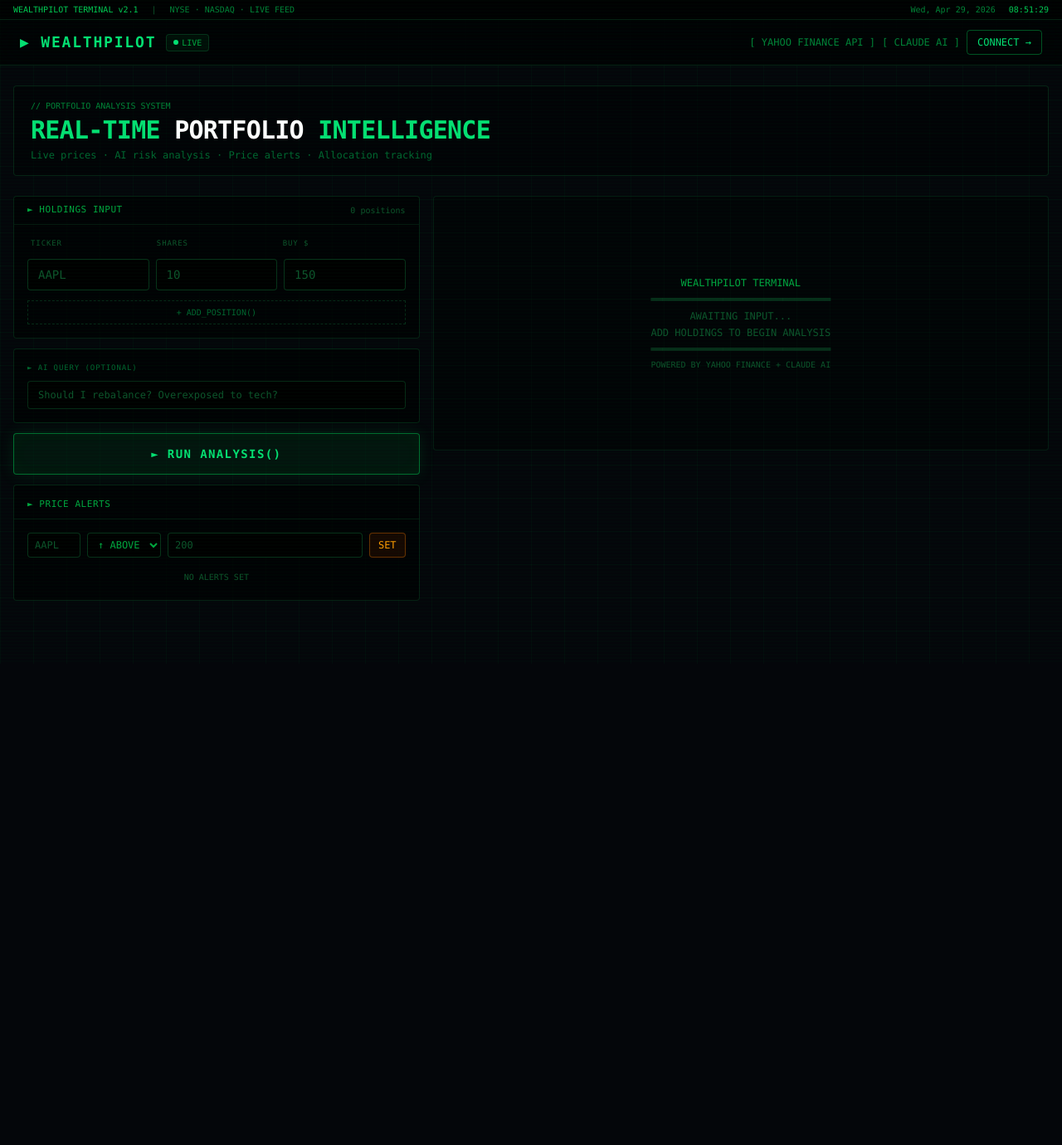
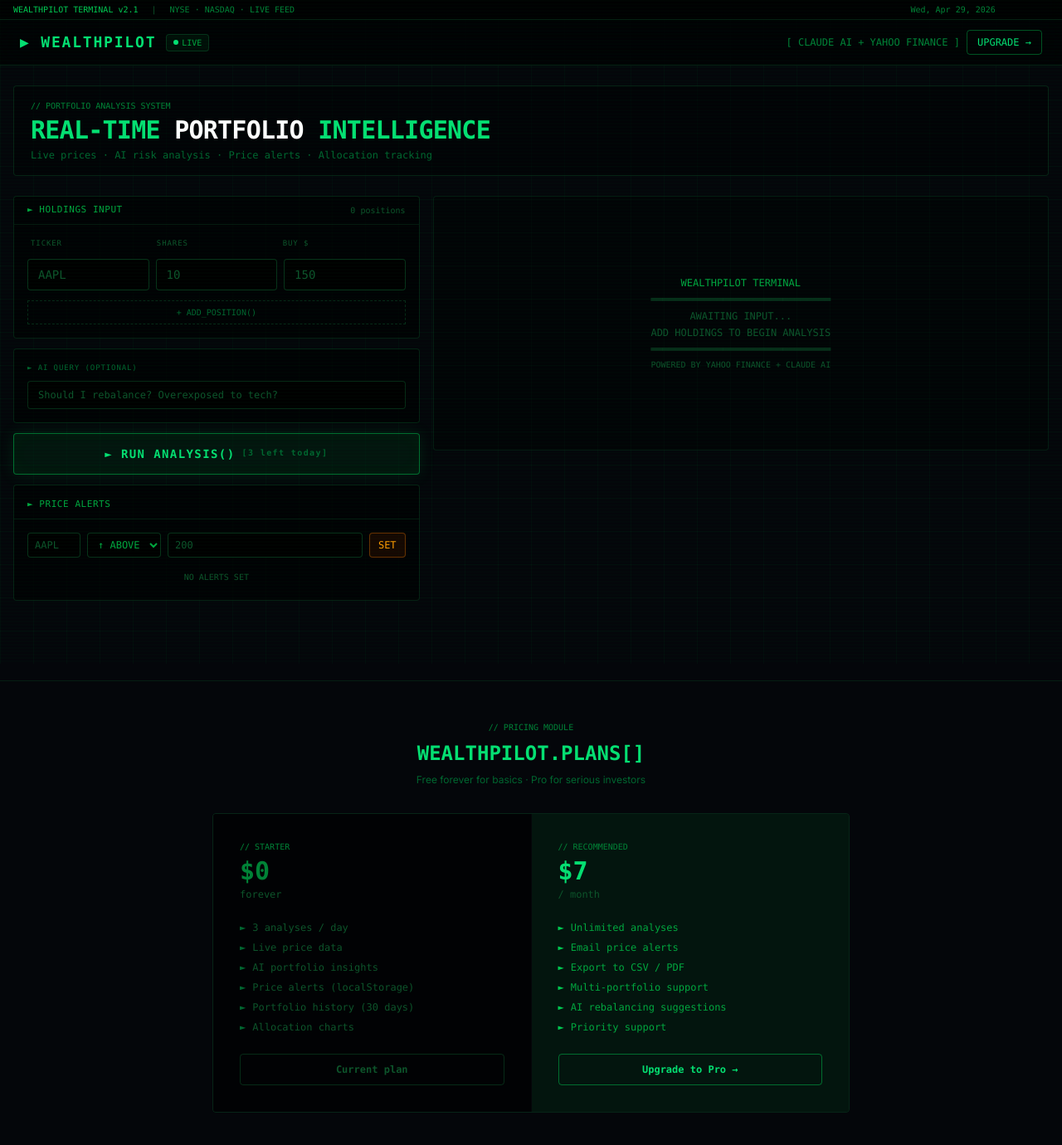
Before and after one commit to infosiva/ai-investment-tracker, a Next.js app: page / in a window 1280 px wide. Shown: the top 1380 px of the page at 83% size. Before the commit the page ends 800 px from the top, so only its background shows below. Built offline with nearby package versions, Linux system fonts and the light colour scheme.

Commit message:
Add rate limiting (3/day free), pricing section, upgrade CTA in nav

```diff
--- a/src/app/page.tsx
+++ b/src/app/page.tsx
@@ -1,5 +1,27 @@
 'use client'
-import { useState, useEffect } from 'react'
+import { useState, useEffect, useCallback } from 'react'
+
+// Rate limit: 3 free analyses per day
+function useRateLimit(key: string, limit: number) {
+  const getUsage = useCallback(() => {
+    if (typeof window === 'undefined') return { count: 0, date: '' }
+    try { return JSON.parse(localStorage.getItem(key) || '{"count":0,"date":""}') } catch { return { count: 0, date: '' } }
+  }, [key])
+
+  const today = new Date().toISOString().split('T')[0]
+  const usage = getUsage()
+  const count = usage.date === today ? usage.count : 0
+  const remaining = Math.max(0, limit - count)
+
+  const increment = useCallback(() => {
+    const d = new Date().toISOString().split('T')[0]
+    const u = getUsage()
+    const c = u.date === d ? u.count + 1 : 1
+    localStorage.setItem(key, JSON.stringify({ count: c, date: d }))
+  }, [key, getUsage])
+
+  return { remaining, increment, isLimited: remaining === 0 }
+}
 
 interface Holding { ticker: string; shares: string; buyPrice: string }
 interface Result { ticker: string; shares: number; buy_price: number; current_price: number; current_value: number; gain_loss_pct: number; error?: string }
@@ -41,6 +63,7 @@ function AllocationBar({ holdings, total }: { holdings: Result[]; total: number
 }
 
 export default function Home() {
+  const { remaining, increment, isLimited } = useRateLimit('wealthpilot-usage', 3)
   const [holdings, setHoldings] = useState<Holding[]>([{ ticker: '', shares: '', buyPrice: '' }])
   const [result, setResult] = useState<PortfolioResult | null>(null)
   const [loading, setLoading] = useState(false)
@@ -74,6 +97,8 @@ export default function Home() {
   async function analyze() {
     const valid = holdings.filter(h => h.ticker && h.shares && h.buyPrice)
     if (!valid.length) return
+    if (isLimited) return
+    increment()
     setLoading(true)
     try {
       const res = await fetch('/api/portfolio', {
@@ -142,11 +167,13 @@ export default function Home() {
           </div>
         </div>
         <div className="flex items-center gap-2 text-xs font-mono text-green-700">
-          <span>[ YAHOO FINANCE API ]</span>
-          <span className="hidden sm:inline">[ CLAUDE AI ]</span>
-          <button className="px-3 py-1.5 border border-green-500/40 text-green-400 hover:bg-green-950/50 transition-all rounded">
-            CONNECT →
-          </button>
+          <span className="hidden sm:inline">[ CLAUDE AI + YAHOO FINANCE ]</span>
+          {remaining < 3 && !isLimited && (
+            <span className="text-amber-600">[{remaining} FREE ANALYSES LEFT]</span>
+          )}
+          <a href="#pricing" className="px-3 py-1.5 border border-green-500/40 text-green-400 hover:bg-green-950/50 transition-all rounded">
+            UPGRADE →
+          </a>
         </div>
       </nav>
 
@@ -220,11 +247,15 @@ export default function Home() {
             </div>
 
             {/* Run button */}
-            <button onClick={analyze} disabled={loading}
-              className="w-full py-3.5 border border-green-500/50 bg-green-950/40 hover:bg-green-950/80 text-green-400 hover:text-green-300 font-mono font-bold text-sm transition-all rounded flex items-center justify-center gap-2 tracking-widest disabled:opacity-40 terminal-glow">
+            <button onClick={analyze} disabled={loading || isLimited}
+              className={`w-full py-3.5 border font-mono font-bold text-sm transition-all rounded flex items-center justify-center gap-2 tracking-widest disabled:opacity-40 terminal-glow ${isLimited ? 'border-amber-600/40 bg-amber-950/30 text-amber-500 cursor-not-allowed' : 'border-green-500/50 bg-green-950/40 hover:bg-green-950/80 text-green-400 hover:text-green-300'}`}>
               {loading ? (
                 <><span className="blink">█</span> FETCHING LIVE DATA...</>
-              ) : '► RUN ANALYSIS()'}
+              ) : isLimited ? (
+                '⚡ DAILY LIMIT REACHED — UPGRADE FOR UNLIMITED'
+              ) : (
+                <>► RUN ANALYSIS() <span className="text-green-800 text-[10px]">[{remaining} left today]</span></>
+              )}
             </button>
 
             {/* Alerts panel */}
@@ -432,6 +463,39 @@ export default function Home() {
           </div>
         </div>
       </div>
+
+      {/* Pricing */}
+      <section id="pricing" className="border-t border-green-900/30 mt-8 px-4 pb-16">
+        <div className="max-w-3xl mx-auto pt-12">
+          <div className="text-center mb-8">
+            <div className="text-[10px] text-green-700 font-mono mb-2">// PRICING MODULE</div>
+            <h2 className="text-2xl font-black font-mono text-green-400">WEALTHPILOT.PLANS[]</h2>
+            <p className="text-xs text-green-800 mt-2">Free forever for basics · Pro for serious investors</p>
+          </div>
+          <div className="grid grid-cols-1 md:grid-cols-2 gap-px border border-green-900/40 rounded overflow-hidden">
+            {[
+              { name: 'FREE', price: '$0', sub: 'forever', features: ['3 analyses / day', 'Live price data', 'AI portfolio insights', 'Price alerts (localStorage)', 'Portfolio history (30 days)', 'Allocation charts'], cta: 'Current plan', highlight: false },
+              { name: 'PRO', price: '$7', sub: '/ month', features: ['Unlimited analyses', 'Email price alerts', 'Export to CSV / PDF', 'Multi-portfolio support', 'AI rebalancing suggestions', 'Priority support'], cta: 'Upgrade to Pro →', highlight: true },
+            ].map(plan => (
+              <div key={plan.name} className={`p-8 ${plan.highlight ? 'bg-green-950/40' : 'bg-black/60'}`}>
+                <div className="text-[10px] font-mono text-green-700 mb-1">{plan.highlight ? '// RECOMMENDED' : '// STARTER'}</div>
+                <div className={`text-3xl font-black font-mono mb-0.5 ${plan.highlight ? 'text-green-400' : 'text-green-700'}`}>{plan.price}</div>
+                <div className="text-xs text-green-900 font-mono mb-6">{plan.sub}</div>
+                <ul className="space-y-2 mb-6">
+                  {plan.features.map(f => (
+                    <li key={f} className={`flex items-start gap-2 text-xs font-mono ${plan.highlight ? 'text-green-600' : 'text-green-900'}`}>
+                      <span className={plan.highlight ? 'text-green-500' : 'text-green-800'}>►</span> {f}
+                    </li>
+                  ))}
+                </ul>
+                <button className={`w-full py-2.5 rounded text-xs font-mono font-bold transition-all ${plan.highlight ? 'border border-green-500/50 text-green-400 hover:bg-green-950/80' : 'border border-green-900/50 text-green-900 cursor-default'}`}>
+                  {plan.cta}
+                </button>
+              </div>
+            ))}
+          </div>
+        </div>
+      </section>
     </main>
   )
 }
```
